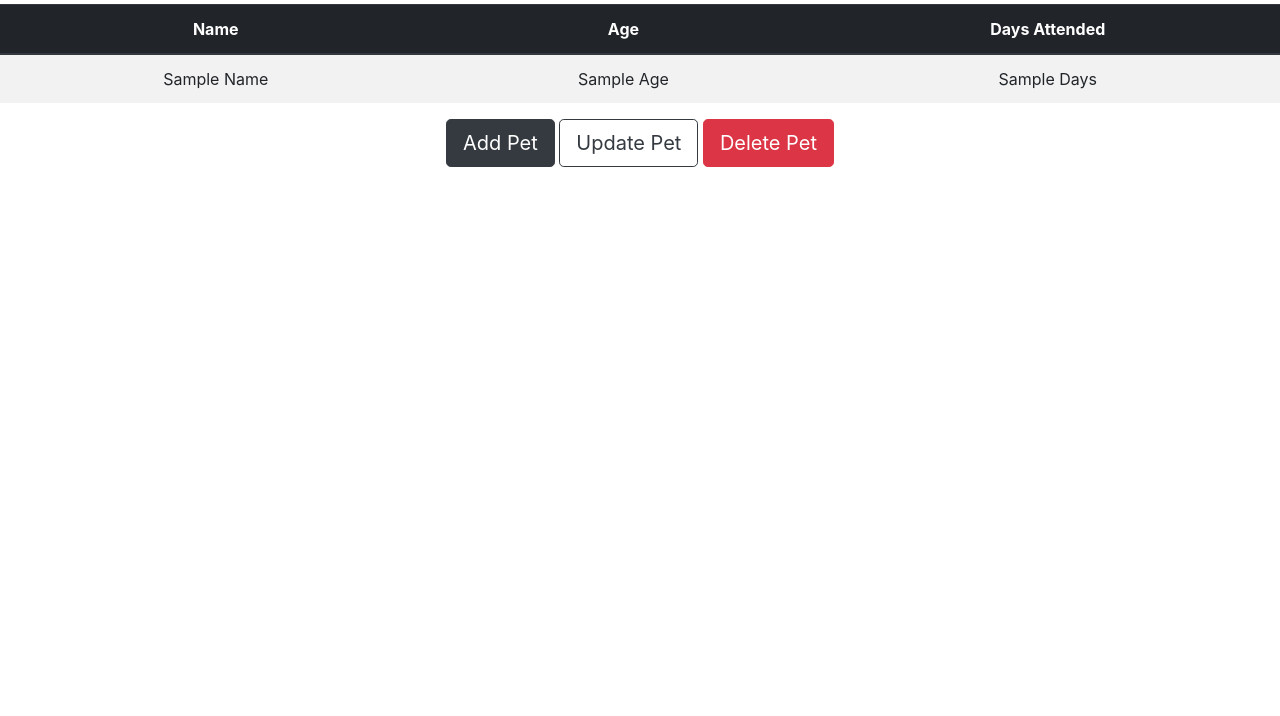
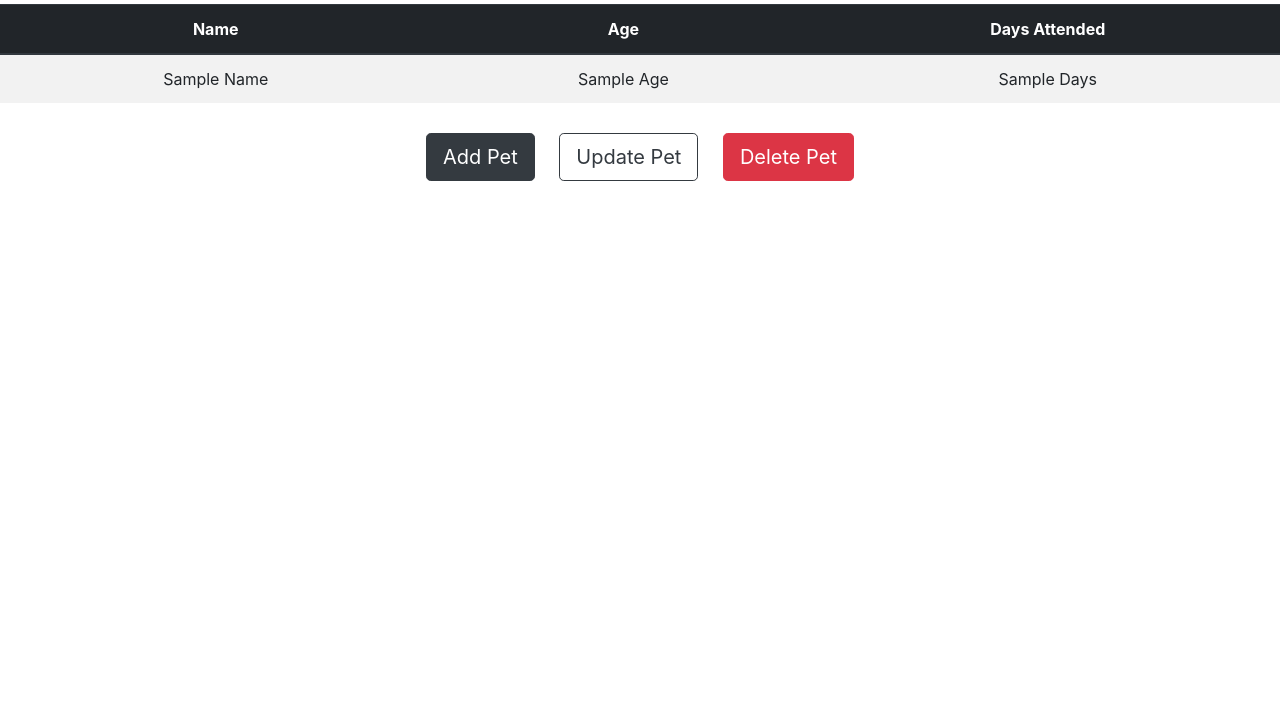
Before and after one commit to angelocagasedu/petsys, a plain HTML site: page index.html in a window 1280 px wide. Shown: the part 84-800 px from the top of the page. Drawn offline with nearby package versions, Linux system fonts and the light colour scheme.

Commit message:
Update styles.css

```diff
--- a/styles.css
+++ b/styles.css
@@ -8,3 +8,11 @@ table{
 h1{
     margin: 20px 0;
 }
+
+.myButtons{
+    margin-top: 20px;
+}
+
+.btn{
+    margin: 10px 10px ;
+}
```
